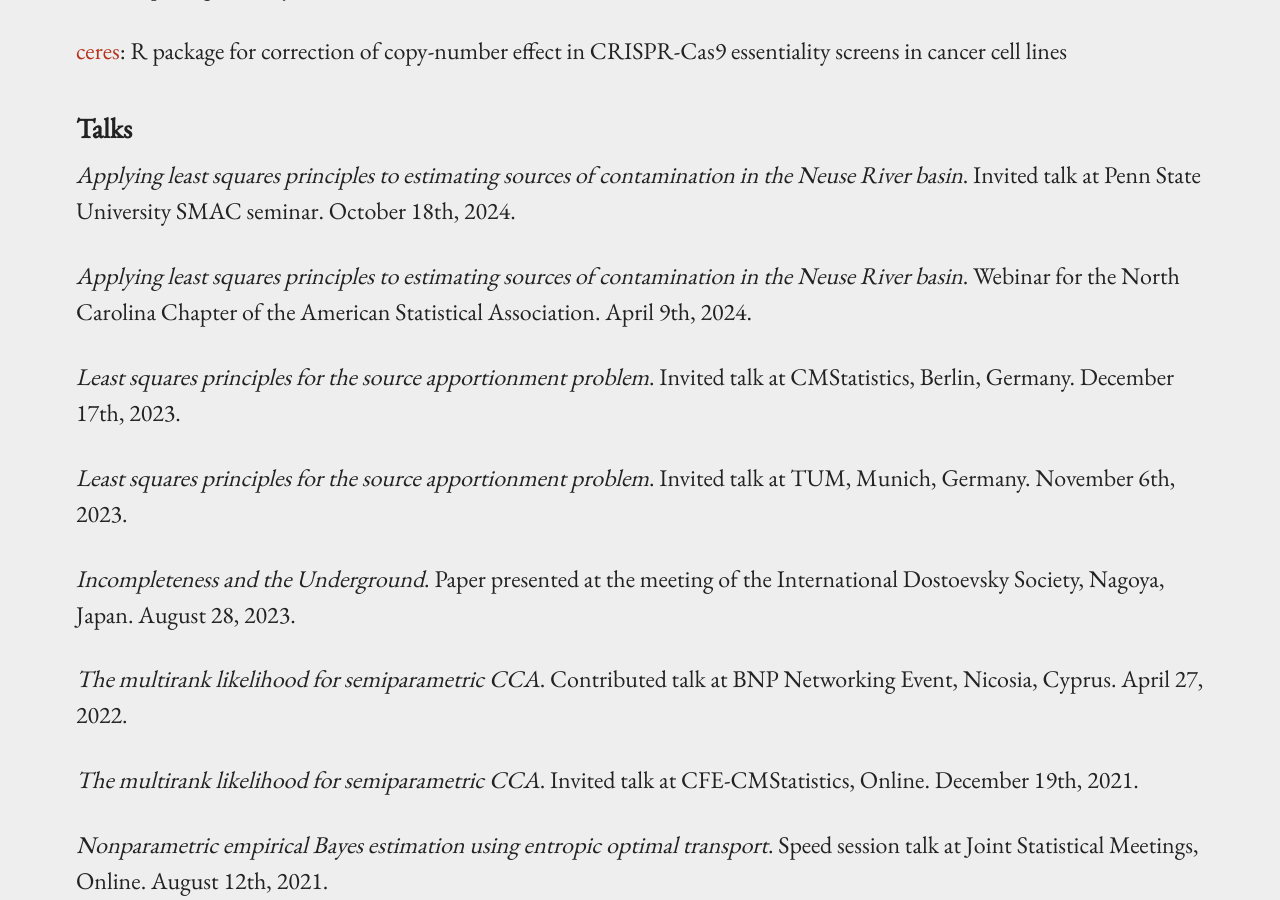
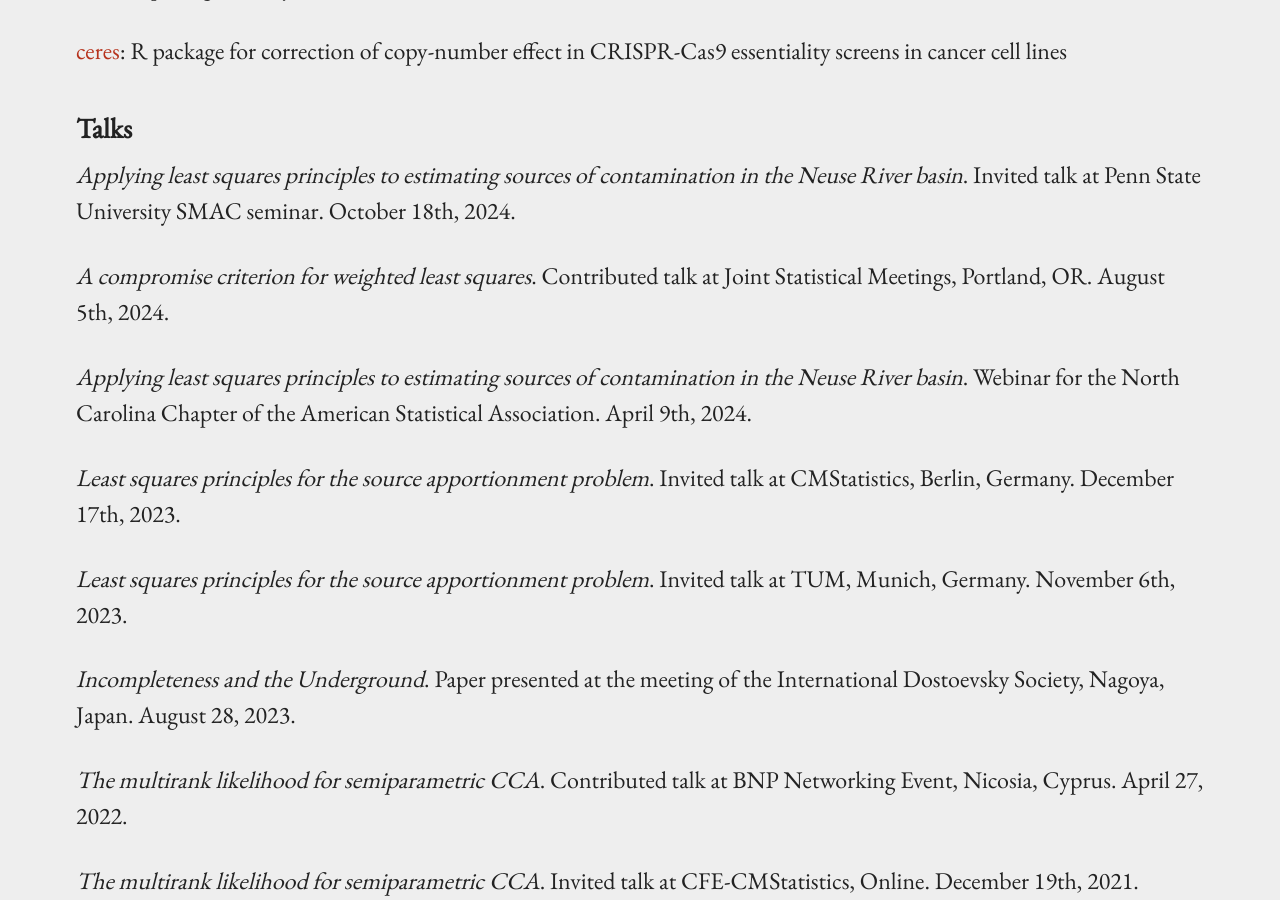
Before and after one commit to j-g-b/j-g-b.github.io, a Jekyll site: the page built from research.md, in a window 1280 px wide and 900 px high, scrolled down 2978 px. Built offline with Jekyll 4.4.1, drawn with Linux system fonts in a browser that asks for light colours.

Commit message:
fixing typo

```diff
--- a/research.md
+++ b/research.md
@@ -53,6 +53,8 @@ For an up-to-date list of publications, please see [Google Scholar](https://scho
 
 *Applying least squares principles to estimating sources of contamination in the Neuse River basin*. Invited talk at Penn State University SMAC seminar. October 18th, 2024.
 
+*A compromise criterion for weighted least squares*. Contributed talk at Joint Statistical Meetings, Portland, OR. August 5th, 2024.
+
 *Applying least squares principles to estimating sources of contamination in the Neuse River basin*. Webinar for the North Carolina Chapter of the American Statistical Association. April 9th, 2024.
 
 *Least squares principles for the source apportionment problem*. Invited talk at CMStatistics, Berlin, Germany. December 17th, 2023.
```
